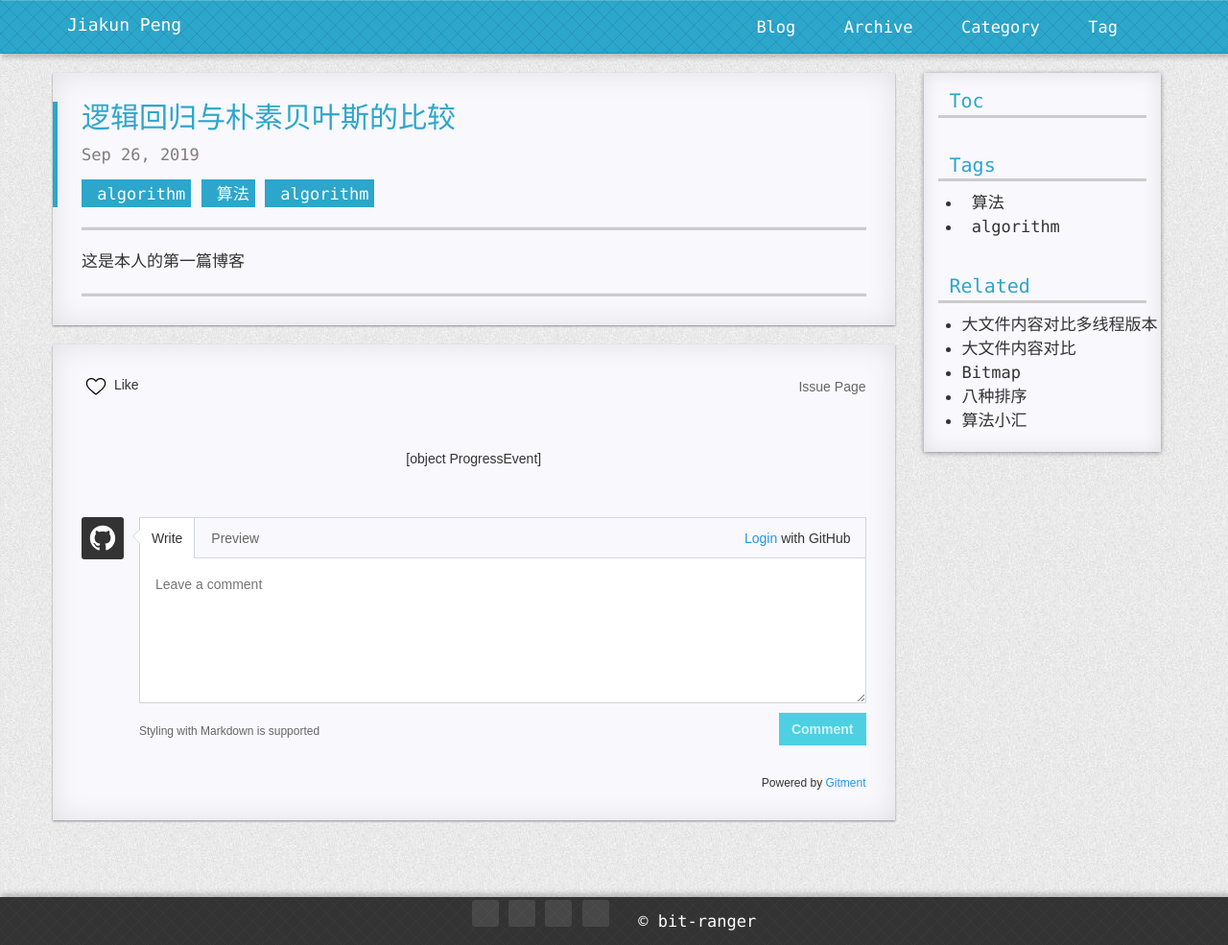
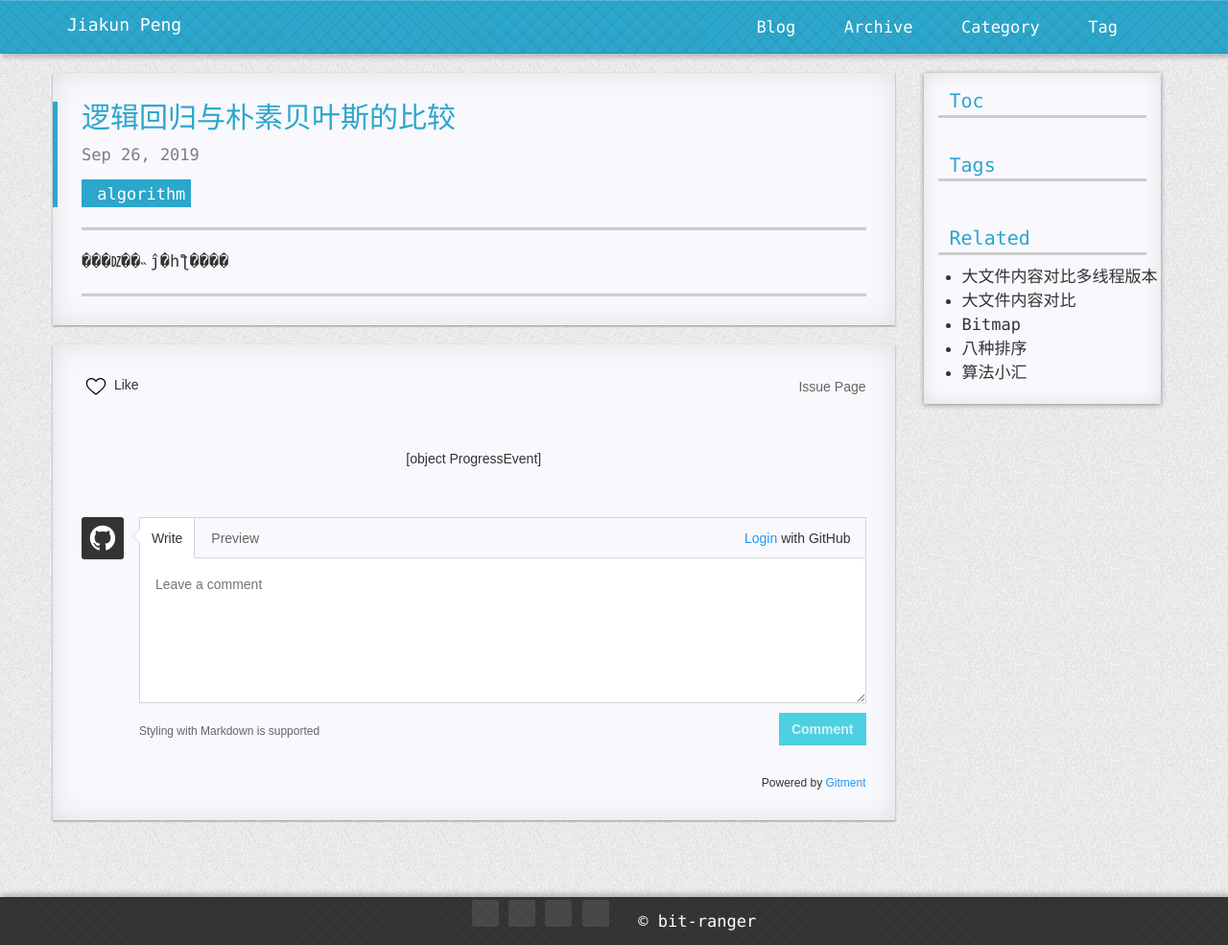
Before and after one commit to oblivionpjk/oblivionpjk.github.io, a Jekyll site: the page built from _posts/2019-09-26-逻辑回归与朴素贝叶斯的比较.md, in a window 1280 px wide. Shown: the whole page at 96% size. Built offline with Jekyll 4.4.1, drawn with Linux system fonts in a browser that asks for light colours; nearby versions of some CDN libraries; comment, search, counter and statistics services are not loaded; a style sheet for code colours, icons or effects is not loaded.

Commit message:
Update 2019-09-26-逻辑回归与朴素贝叶斯的比较.md

```diff
--- a/_posts/2019-09-26-逻辑回归与朴素贝叶斯的比较.md
+++ b/_posts/2019-09-26-逻辑回归与朴素贝叶斯的比较.md
@@ -1,7 +1,5 @@
 ---
-title: 逻辑回归与朴素贝叶斯的比较
-tags: 算法 algorithm
 categories: algorithm
 ---
 
-这是本人的第一篇博客
+���Ǳ��˵ĵ�һƪ����
```
